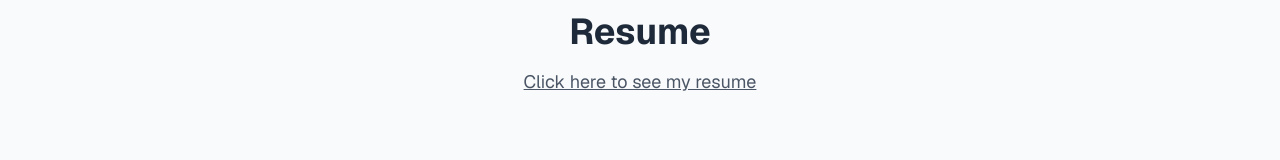
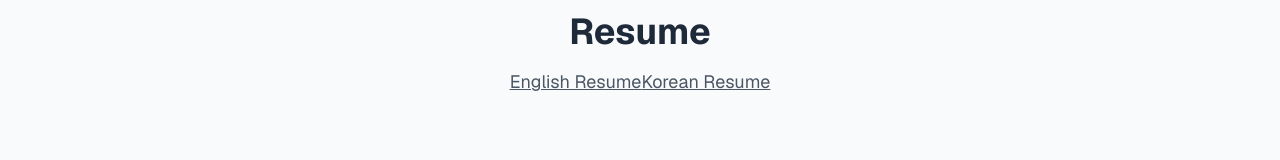
Before and after one commit to dawitfamanu/my-portfolio, a Next.js app: page /my-portfolio/ in a window 1280 px wide. Shown: the part 2554-2714 px from the top of the page. Built offline with nearby package versions, Linux system fonts and the light colour scheme.

Commit message:
Add Korean Resume

```diff
--- a/src/app/page.tsx
+++ b/src/app/page.tsx
@@ -164,12 +164,20 @@ export default function Home() {
           <div className="container mx-auto text-center">
             <h2 className="text-4xl font-bold mb-4">Resume</h2>
             <a
-              href="/my-portfolio/resume.pdf"
+              href="/my-portfolio/resume_eng.pdf"
               target="_blank"
               rel="noopener noreferrer"
               className="text-lg text-gray-600 underline"
             >
-              Click here to see my resume
+              English Resume
+            </a>
+            <a
+              href="/my-portfolio/resume_kr.pdf"
+              target="_blank"
+              rel="noopener noreferrer"
+              className="text-lg text-gray-600 underline"
+            >
+              Korean Resume
             </a>
           </div>
         </section>
@@ -209,7 +217,7 @@ export default function Home() {
                 />
               </a>
               <a
-                href="https://https://github.com/dawitfamanu"
+                href="https://github.com/dawitfamanu"
                 className="text-white px-6 py-2 rounded-lg "
                 target="_blank"
                 rel="noopener noreferrer"
```
Also changed, not shown: 2 other files (tests, documents, lock files or other folders).
